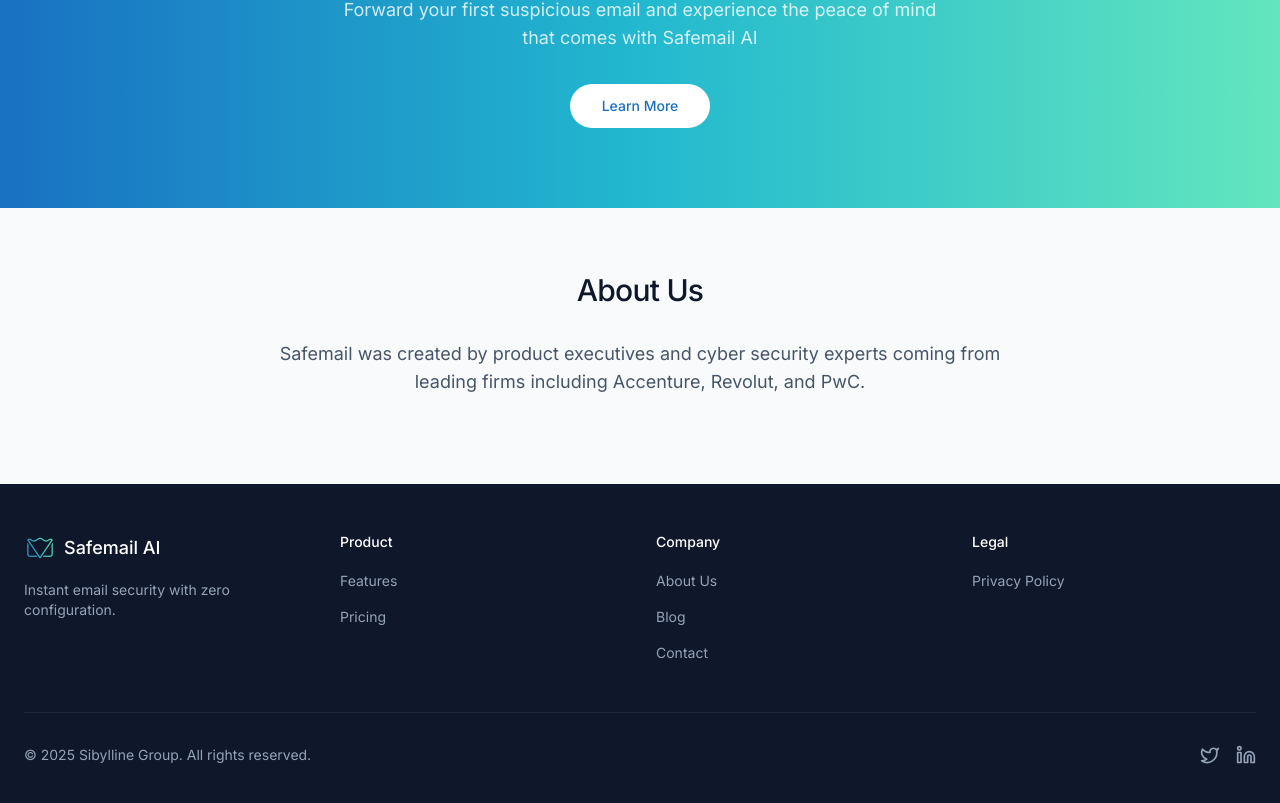
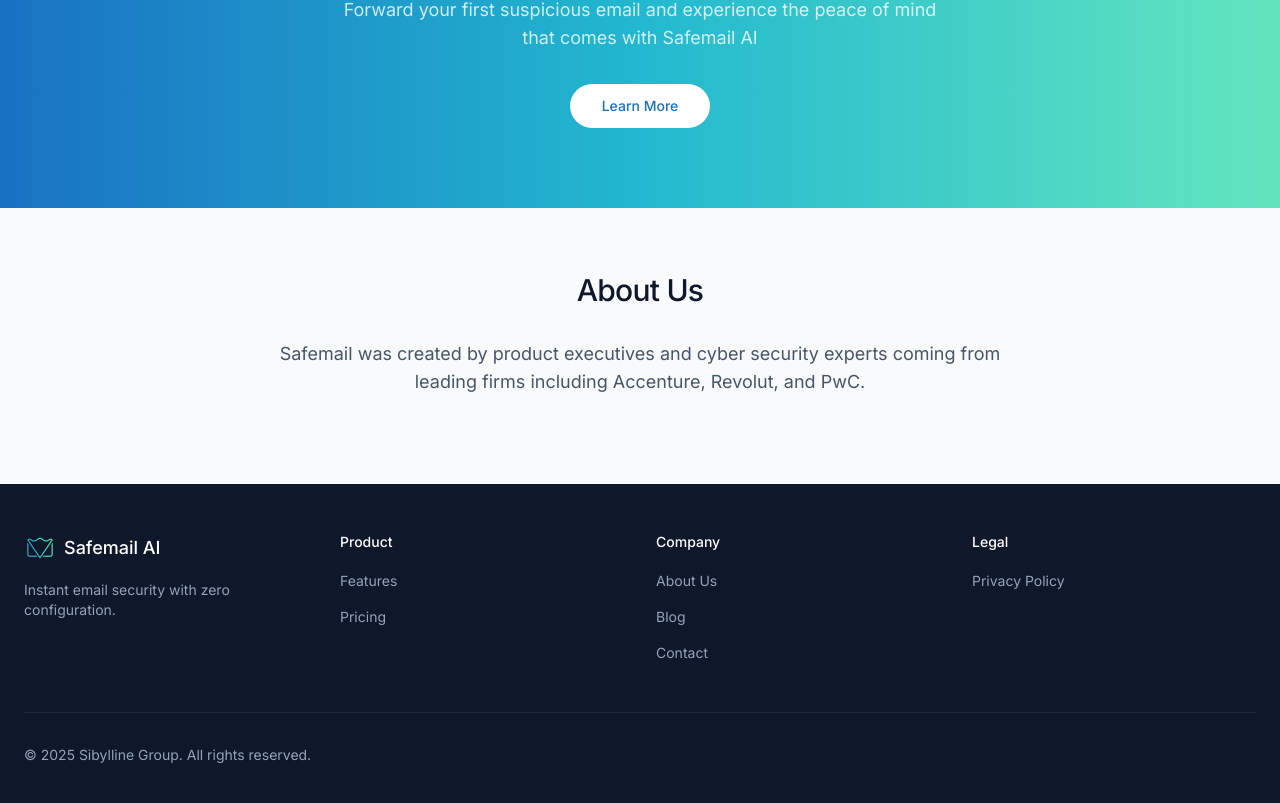
Before and after one commit to sibylline-advisory/safemail.github.io, a Next.js app: page / in a window 1280 px wide. Shown: the part 3974-4777 px from the top of the page. Built offline with nearby package versions, Linux system fonts and the light colour scheme.

Commit message:
Final Version

```diff
--- a/app/page.tsx
+++ b/app/page.tsx
@@ -261,44 +261,6 @@ export default function Home() {
           </div>
           <div className="border-t border-slate-800 mt-12 pt-8 flex flex-col md:flex-row justify-between items-center">
             <p className="text-sm text-slate-400">© {new Date().getFullYear()} Sibylline Group. All rights reserved.</p>
-            <div className="flex gap-4 mt-4 md:mt-0">
-              <Link href="https://twitter.com" className="text-slate-400 hover:text-white">
-                <span className="sr-only">Twitter</span>
-                <svg
-                  xmlns="http://www.w3.org/2000/svg"
-                  width="20"
-                  height="20"
-                  viewBox="0 0 24 24"
-                  fill="none"
-                  stroke="currentColor"
-                  strokeWidth="2"
-                  strokeLinecap="round"
-                  strokeLinejoin="round"
-                  className="lucide lucide-twitter"
-                >
-                  <path d="M22 4s-.7 2.1-2 3.4c1.6 10-9.4 17.3-18 11.6 2.2.1 4.4-.6 6-2C3 15.5.5 9.6 3 5c2.2 2.6 5.6 4.1 9 4-.9-4.2 4-6.6 7-3.8 1.1 0 3-1.2 3-1.2z" />
-                </svg>
-              </Link>
-              <Link href="https://linkedin.com" className="text-slate-400 hover:text-white">
-                <span className="sr-only">LinkedIn</span>
-                <svg
-                  xmlns="http://www.w3.org/2000/svg"
-                  width="20"
-                  height="20"
-                  viewBox="0 0 24 24"
-                  fill="none"
-                  stroke="currentColor"
-                  strokeWidth="2"
-                  strokeLinecap="round"
-                  strokeLinejoin="round"
-                  className="lucide lucide-linkedin"
-                >
-                  <path d="M16 8a6 6 0 0 1 6 6v7h-4v-7a2 2 0 0 0-2-2 2 2 0 0 0-2 2v7h-4v-7a6 6 0 0 1 6-6z" />
-                  <rect width="4" height="12" x="2" y="9" />
-                  <circle cx="4" cy="4" r="2" />
-                </svg>
-              </Link>
-            </div>
           </div>
         </div>
       </footer>
```
